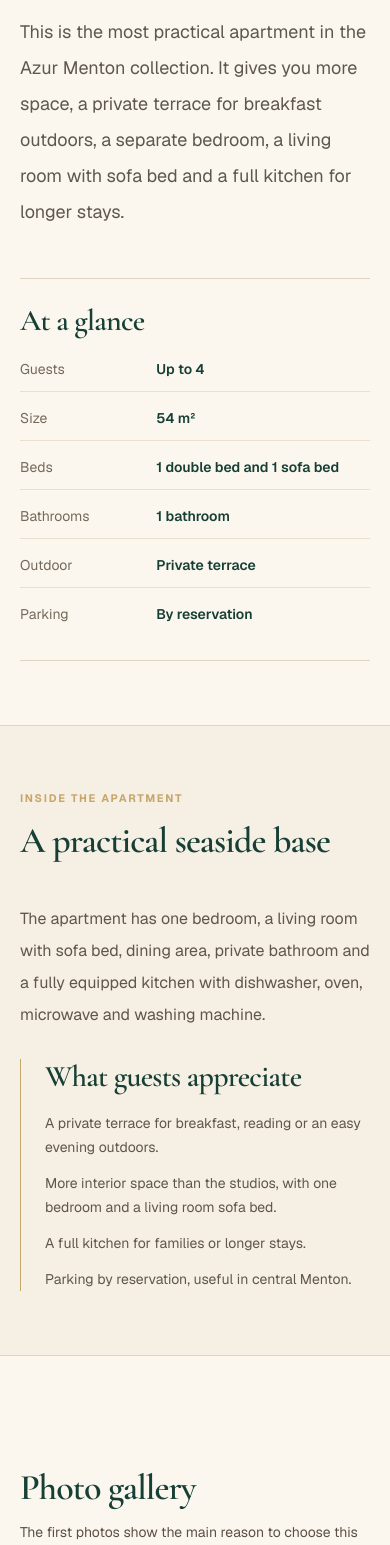
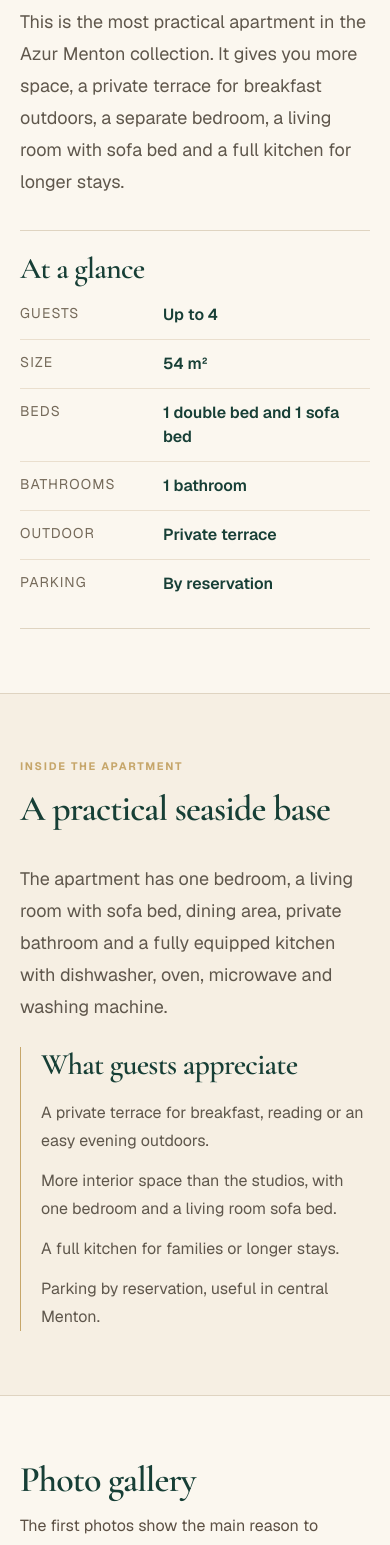
Before and after one commit to markoblogo/azurmenton, a Next.js app: page /en/apartments/beachside-family-apartment in a window 390 px wide. Shown: the part 1515-3060 px from the top of the page. Built offline with nearby package versions, Linux system fonts and the light colour scheme.

Commit message:
Tighten apartment detail sections

```diff
--- a/src/app/[locale]/apartments/[slug]/page.tsx
+++ b/src/app/[locale]/apartments/[slug]/page.tsx
@@ -842,22 +842,22 @@ export default async function ApartmentPage({ params }: PageProps) {
         </Container>
       </section>
 
-      <Section>
+      <Section className="py-10 sm:py-14">
         <Container>
-          <div className="grid gap-12 lg:grid-cols-[0.66fr_0.34fr]">
+          <div className="grid gap-8 lg:grid-cols-[0.62fr_0.38fr] lg:items-start">
             <div>
               <p className="editorial-label">{copy.experienceTitle}</p>
-              <h2 className="serif-heading mt-3 text-4xl leading-tight text-[#173f36] sm:text-6xl">
+              <h2 className="serif-heading mt-3 text-4xl leading-tight text-[#173f36] sm:text-5xl">
                 {apartment.shortName[safeLocale]}
               </h2>
-              <p className="mt-7 max-w-3xl text-lg leading-9 text-[#5f574c]">{story.experience}</p>
+              <p className="mt-5 max-w-3xl text-lg leading-8 text-[#5f574c]">{story.experience}</p>
             </div>
-            <aside className="border-y border-[#dfd4c1] py-6">
+            <aside className="border-y border-[#dfd4c1] py-5">
               <h2 className="serif-heading text-3xl text-[#173f36]">{copy.atAGlance}</h2>
-              <dl className="mt-5 grid gap-4 text-sm">
+              <dl className="mt-4 grid gap-3 text-base">
                 {glanceItems.map((item) => (
-                  <div key={`${item.label}-${item.value}`} className="grid grid-cols-[0.36fr_0.64fr] gap-4 border-b border-[#eadfce] pb-3 last:border-b-0">
-                    <dt className="text-[#756a5a]">{item.label}</dt>
+                  <div key={`${item.label}-${item.value}`} className="grid grid-cols-[0.38fr_0.62fr] gap-4 border-b border-[#eadfce] pb-3 last:border-b-0">
+                    <dt className="text-sm uppercase tracking-[0.08em] text-[#756a5a]">{item.label}</dt>
                     <dd className="font-semibold text-[#173f36]">{item.value}</dd>
                   </div>
                 ))}
@@ -867,20 +867,20 @@ export default async function ApartmentPage({ params }: PageProps) {
         </Container>
       </Section>
 
-      <Section className="border-y border-[#dfd4c1] bg-[#f6efe3]">
+      <Section className="border-y border-[#dfd4c1] bg-[#f6efe3] py-10 sm:py-14">
         <Container>
-          <div className="grid gap-10 lg:grid-cols-[0.38fr_0.62fr] lg:items-start">
+          <div className="grid gap-8 lg:grid-cols-[0.34fr_0.66fr] lg:items-start">
             <div>
               <p className="editorial-label">{copy.insideTitle}</p>
-              <h2 className="serif-heading mt-3 text-4xl leading-tight text-[#173f36] sm:text-5xl">
+              <h2 className="serif-heading mt-3 text-4xl leading-tight text-[#173f36] sm:text-[3.15rem]">
                 {copy.insideHeading}
               </h2>
             </div>
-            <div className="grid gap-7 md:grid-cols-2">
-              <p className="text-base leading-8 text-[#5f574c]">{story.inside}</p>
-              <div className="border-l border-[#c6a66a] pl-6">
+            <div className="grid gap-6 md:grid-cols-[0.95fr_1.05fr]">
+              <p className="text-lg leading-8 text-[#5f574c]">{story.inside}</p>
+              <div className="border-l border-[#c6a66a] pl-5">
                 <h3 className="serif-heading text-3xl text-[#173f36]">{copy.appreciateTitle}</h3>
-                <ul className="mt-4 space-y-3 text-sm leading-6 text-[#5f574c]">
+                <ul className="mt-4 space-y-3 text-base leading-7 text-[#5f574c]">
                   {story.appreciate.map((item) => (
                     <li key={item}>{item}</li>
                   ))}
@@ -891,26 +891,26 @@ export default async function ApartmentPage({ params }: PageProps) {
         </Container>
       </Section>
 
-      <Section>
+      <Section className="py-10 sm:py-14">
         <Container>
           <ApartmentGallery apartment={apartment} locale={safeLocale} />
         </Container>
       </Section>
 
-      <Section className="bg-[#fff3df]">
+      <Section className="bg-[#fff3df] py-10 sm:py-14">
         <Container>
-          <div className="grid gap-10 lg:grid-cols-[0.34fr_0.66fr]">
+          <div className="grid gap-8 lg:grid-cols-[0.32fr_0.68fr] lg:items-start">
             <div>
               <p className="editorial-label">{copy.amenitiesTitle}</p>
-              <h2 className="serif-heading mt-3 text-4xl leading-tight text-[#173f36] sm:text-5xl">
+              <h2 className="serif-heading mt-3 text-4xl leading-tight text-[#173f36] sm:text-[3.15rem]">
                 {copy.amenitiesHeading}
               </h2>
             </div>
             <div className="grid gap-px overflow-hidden border border-[#dfd4c1] bg-[#dfd4c1] md:grid-cols-2">
               {story.amenityGroups.map((group) => (
-                <div key={group.title} className="bg-[#fbf7ef] p-6">
-                  <h3 className="serif-heading text-2xl text-[#173f36]">{group.title}</h3>
-                  <ul className="mt-4 space-y-2 text-sm leading-6 text-[#5f574c]">
+                <div key={group.title} className="bg-[#fbf7ef] p-5 sm:p-6">
+                  <h3 className="serif-heading text-3xl text-[#173f36]">{group.title}</h3>
+                  <ul className="mt-4 space-y-2.5 text-base leading-7 text-[#5f574c]">
                     {group.items.map((item) => (
                       <li key={item}>{item}</li>
                     ))}
@@ -922,23 +922,23 @@ export default async function ApartmentPage({ params }: PageProps) {
         </Container>
       </Section>
 
-      <Section>
+      <Section className="py-10 sm:py-14">
         <Container>
-          <div className="grid gap-10 lg:grid-cols-2">
+          <div className="grid gap-8 lg:grid-cols-[0.54fr_0.46fr] lg:items-start">
             <div>
               <p className="editorial-label">{copy.locationTitle}</p>
-              <h2 className="serif-heading mt-3 text-4xl leading-tight text-[#173f36] sm:text-5xl">
+              <h2 className="serif-heading mt-3 text-4xl leading-tight text-[#173f36] sm:text-[3.15rem]">
                 {copy.locationHeading}
               </h2>
-              <ul className="mt-6 space-y-4 text-base leading-8 text-[#5f574c]">
+              <ul className="mt-5 space-y-3 text-lg leading-8 text-[#5f574c]">
                 {story.location.map((item) => (
                   <li key={item}>{item}</li>
                 ))}
               </ul>
             </div>
-            <div className="border border-[#dfd4c1] bg-[#fffdf8] p-6">
+            <div className="border border-[#dfd4c1] bg-[#fffdf8] p-5 sm:p-7">
               <h2 className="serif-heading text-3xl text-[#173f36]">{copy.goodToKnowTitle}</h2>
-              <ul className="mt-5 space-y-4 text-sm leading-7 text-[#5f574c]">
+              <ul className="mt-4 space-y-3 text-base leading-7 text-[#5f574c]">
                 {story.goodToKnow.map((item) => (
                   <li key={item}>{item}</li>
                 ))}
@@ -948,18 +948,18 @@ export default async function ApartmentPage({ params }: PageProps) {
         </Container>
       </Section>
 
-      <Section className="border-y border-[#dfd4c1] bg-[#f6efe3]">
+      <Section className="border-y border-[#dfd4c1] bg-[#f6efe3] py-10 sm:py-14">
         <Container>
-          <div className="grid gap-8 lg:grid-cols-[0.42fr_0.58fr]">
+          <div className="grid gap-8 lg:grid-cols-[0.36fr_0.64fr] lg:items-start">
             <div>
               <p className="editorial-label">{copy.relatedTitle}</p>
-              <h2 className="serif-heading mt-3 text-4xl text-[#173f36]">{copy.faqTitle}</h2>
+              <h2 className="serif-heading mt-3 text-4xl leading-tight text-[#173f36] sm:text-[3.15rem]">{copy.faqTitle}</h2>
             </div>
-            <div className="grid gap-4">
+            <div className="grid gap-3">
               {story.faq.map((item) => (
-                <div key={item.question} className="border-b border-[#dfd4c1] pb-5">
-                  <h3 className="font-semibold text-[#173f36]">{item.question}</h3>
-                  <p className="mt-2 text-sm leading-6 text-[#5f574c]">{item.answer}</p>
+                <div key={item.question} className="border-b border-[#dfd4c1] pb-4">
+                  <h3 className="font-serif text-xl font-semibold text-[#173f36]">{item.question}</h3>
+                  <p className="mt-2 text-base leading-7 text-[#5f574c]">{item.answer}</p>
                 </div>
               ))}
               <div className="mt-4 grid gap-3 sm:grid-cols-2">
--- a/src/components/apartments/ApartmentGallery.tsx
+++ b/src/components/apartments/ApartmentGallery.tsx
@@ -251,13 +251,13 @@ export function ApartmentGallery({ apartment, locale }: ApartmentGalleryProps) {
   }
 
   return (
-    <section aria-labelledby="photo-gallery" className="mt-12">
+    <section aria-labelledby="photo-gallery">
       <div className="flex flex-col justify-between gap-4 sm:flex-row sm:items-end">
         <div>
-          <h2 id="photo-gallery" className="serif-heading text-4xl text-[#173f36]">
+          <h2 id="photo-gallery" className="serif-heading text-4xl text-[#173f36] sm:text-5xl">
             {copy.title}
           </h2>
-          <p className="mt-3 max-w-2xl text-sm leading-6 text-[#5c5044]">
+          <p className="mt-3 max-w-3xl text-base leading-7 text-[#5c5044]">
             {copy.intro}
           </p>
         </div>
@@ -270,7 +270,7 @@ export function ApartmentGallery({ apartment, locale }: ApartmentGalleryProps) {
         </button>
       </div>
 
-      <div className="mt-7 grid gap-3 md:grid-cols-2 lg:grid-cols-[1.25fr_0.72fr_0.72fr] lg:grid-rows-2">
+      <div className="mt-6 grid gap-3 md:grid-cols-2 lg:grid-cols-[1.25fr_0.72fr_0.72fr] lg:grid-rows-2">
         {composedPreviewImages.map((image, index) => {
           const galleryIndex = apartment.gallery.findIndex((galleryImage) => galleryImage.src === image.src);
           const safeGalleryIndex = galleryIndex >= 0 ? galleryIndex : index;
```
